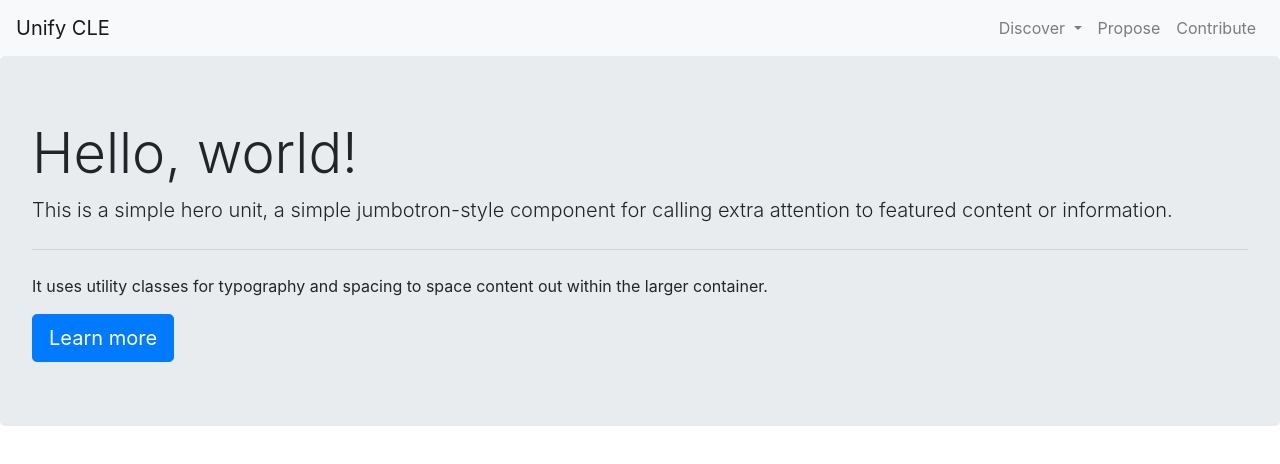
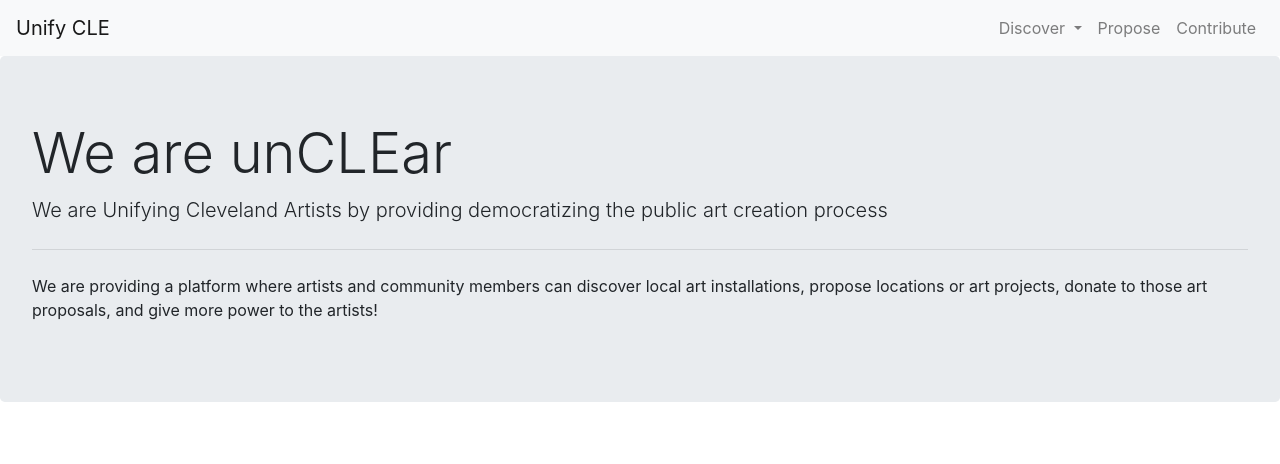
Before and after one commit to benjamam/unCLEar, an Angular app: page / in a window 1280 px wide. Shown: the top 464 px of the page. Built offline with nearby package versions, Linux system fonts and the light colour scheme.

Commit message:
splash page

```diff
--- a/src/app/modules/home/components/splash-page/splash-page.component.html
+++ b/src/app/modules/home/components/splash-page/splash-page.component.html
@@ -1,8 +1,8 @@
 <div class="jumbotron">
-    <h1 class="display-4">Hello, world!</h1>
-    <p class="lead">This is a simple hero unit, a simple jumbotron-style component for calling extra attention to
-        featured content or information.</p>
+    <h1 class="display-4">We are unCLEar</h1>
+    <p class="lead">We are Unifying Cleveland Artists by providing democratizing the public art creation process</p>
     <hr class="my-4">
-    <p>It uses utility classes for typography and spacing to space content out within the larger container.</p>
-    <a class="btn btn-primary btn-lg" href="#" role="button">Learn more</a>
+    <p>We are providing a platform where artists and community members can discover local art installations, propose locations or
+        art projects, donate to those art proposals, and give more power to the artists!
+    </p>
 </div>
```
